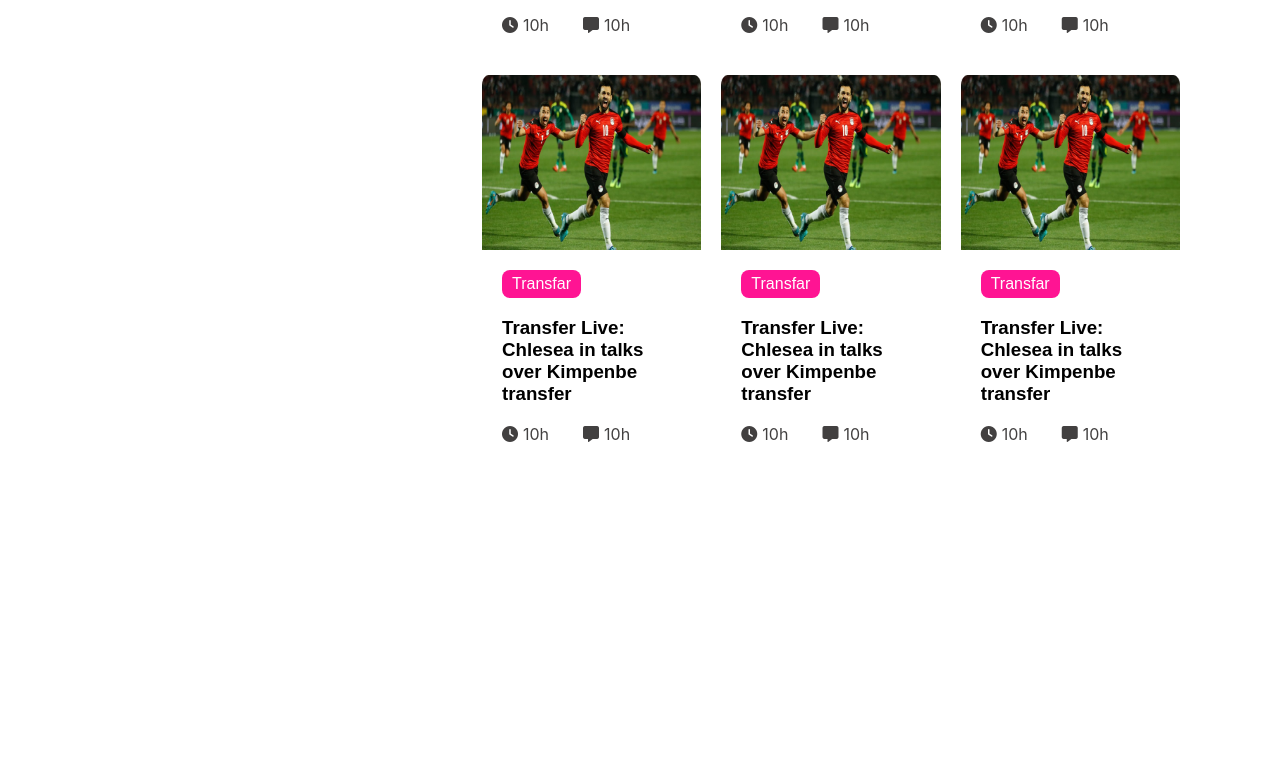
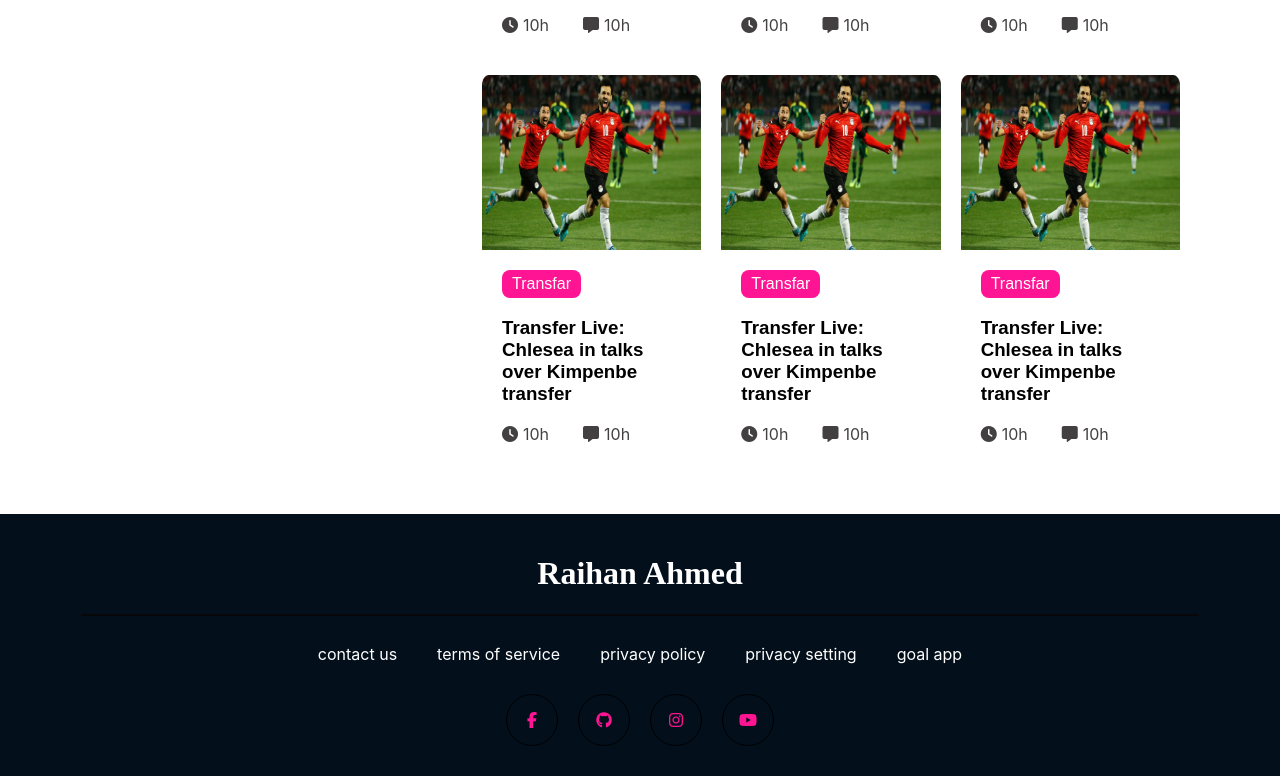
Before and after one commit to AbuRaihan1/world_cup_assignment_2, a plain HTML site: page index.html in a window 1280 px wide. Shown: the part 1834-2610 px from the top of the page. Before the commit the page ends 2348 px from the top, so only its background shows below. Drawn offline with Linux system fonts and the light colour scheme.

Commit message:
done footer and full page

```diff
--- a/index.html
+++ b/index.html
@@ -15,6 +15,9 @@
     <title>World Cup</title>
 </head>
 <body>
+
+    <div class="all_container">
+
     <!------------header start-------------->
     <header class="header">
         <div class="header_text header_for_flex">
@@ -184,5 +187,37 @@
         </div>
     </section>
     <!------------blog end-------------->
+
+
+
+
+
+    </div>
+
+
+        <!------------footer start-------------->
+
+        <footer>
+            <div class="footer_wrapper">
+                <h1>Raihan Ahmed</h1>
+                <hr>
+                <div class="footer_flex">
+                    <li><a href="">contact us</a></li>
+                    <li><a href="">terms of service</a></li>
+                    <li><a href="">privacy policy</a></li>
+                    <li><a href="">privacy setting</a></li>
+                    <li><a href="">goal app</a></li>
+                </div>
+
+                <div class="footer_social">
+                    <a target="_blank" href="https://www.facebook.com/AbuRaihan019"><i class="fa fa-facebook"></i></a>
+                    <a target="_blank" href="https://github.com/AbuRaihan1"><i class="fa fa-github"></i></a>
+                    <a href=""><i class="fa fa-instagram"></i></a>
+                   <a href=""> <i class="fa fa-youtube"></i></a>
+                </div>
+            </div>
+        </footer>
+
+    <!------------footer end-------------->
 </body>
 </html>
--- a/responsive.css
+++ b/responsive.css
@@ -55,13 +55,13 @@
         width: 200px;
         height: 400px;
       }
-      body{
+      .all_container{
         padding: 20px;
     }
 }
 
 @media screen and (max-width: 700px){
-    body{
+    .all_container{
         padding: 20px;
     }
     .header{
@@ -85,6 +85,11 @@
     .sidebar li a{
         font-size: 14px !important;
     }
+
+    .footer_flex{
+        flex-direction: column;
+        align-items: center;
+    }
 }
 
 @media screen and (max-width: 600px){
--- a/style.css
+++ b/style.css
@@ -3,7 +3,11 @@
 --------------------------------*/
 body {
   margin: 0;
-  padding: 50px 100px;
+
+}
+
+.all_container{
+    padding: 50px 100px;
 }
 
 /* google fonts poppins inter montserrarrt oswald */
@@ -228,3 +232,71 @@ body {
 /*------------------------------
           blog end
 --------------------------------*/
+
+/*------------------------------
+          footer start
+--------------------------------*/
+
+footer{
+    background: var(--primary-color);
+    padding: 20px;
+}
+
+footer h1{
+    text-align: center;
+    color: white;
+}
+
+footer hr{
+    border: .5px solid #080707;
+    width: 90%;
+}
+
+footer .footer_flex{
+    display: flex;
+    justify-content: center;
+}
+
+footer li{
+    list-style-type: none;
+    margin: 20px 20px;
+    /* text-align: center; */
+}
+
+footer a{
+    color: white;
+    text-decoration: none;
+    font-family: 'Poppins', sans-serif;
+    font-family: 'Inter', sans-serif;
+}
+
+footer .footer_social{
+    text-align: center;
+    display: flex;
+    justify-content: center;
+    align-items: center;
+}
+
+.footer_social i{
+    color: var(--secondary-color);
+    margin: 10px;
+    padding: 10px;
+    border: 1px solid black;
+    border-radius: 50%;
+    height: 30px;
+    width: 30px;
+    display: flex;
+    justify-content: center;
+    align-items: center;
+    flex-direction: row;
+    transition: all .3s ease-in-out;
+}
+
+.footer_social i:hover{
+    background: var(--secondary-color);
+    color: var(--primary-color);
+    border: 1px solid var(--secondary-color);
+}
+/*------------------------------
+          blog end
+--------------------------------*/
```
